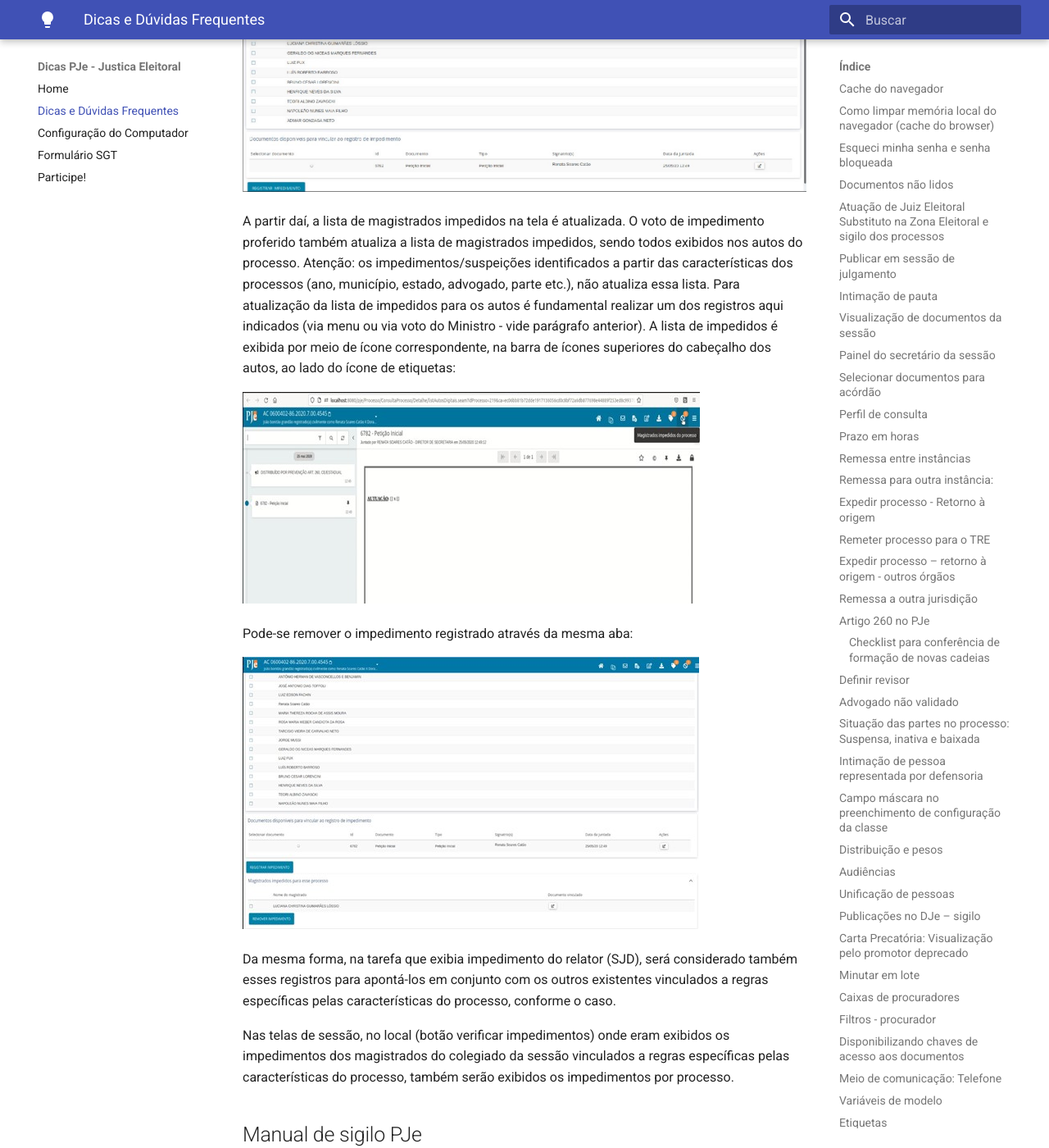
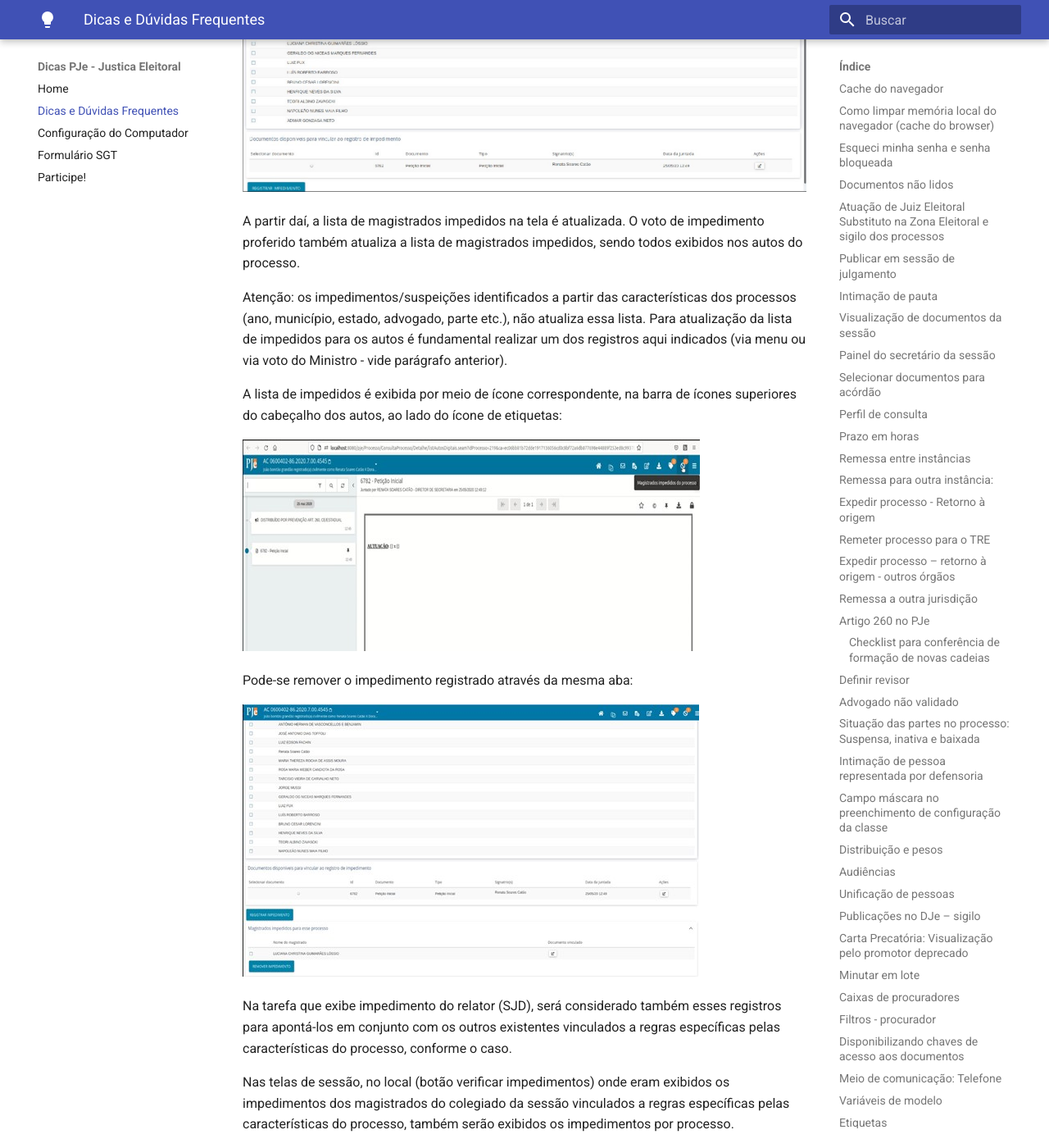
Before and after one commit to PJeJE/dicas_versao_1, an MkDocs documentation site: the page built from docs/dicas.md, in a window 1280 px wide and 1400 px high, scrolled down 51794 px. Shown: the whole window at 82% size. Built offline with MkDocs 1.6.1 and Material for MkDocs 9.7.7, drawn with Linux system fonts in a browser that asks for light colours; nearby versions of some CDN libraries; some of the changed text lies outside the part shown.

Commit message:
Alterações de formatação em impedimentos

```diff
--- a/docs/dicas.md
+++ b/docs/dicas.md
@@ -1207,7 +1207,7 @@ O registro é feito por meio da aba Impedimento/Suspeição localizada no menu d
 
 
 
-O usuário pode selecionar o magistrado e vincular a um documento assinado do processo, para registrar o impedimento. Nesse momento, o sistema pede confirmação do registro do impedimento e do documento selecionado:
+para registrar o impedimento O usuário pode selecionar o magistrado e vincular a um documento assinado do processo. Nesse momento, o sistema pede confirmação do registro do impedimento e do documento selecionado:
 
 
 
@@ -1216,7 +1216,9 @@ O usuário pode selecionar o magistrado e vincular a um documento assinado do pr
 
 
 A partir daí, a lista de magistrados impedidos na tela é atualizada. O voto de impedimento proferido também atualiza a lista de magistrados impedidos, sendo todos exibidos nos autos do processo.
+
 Atenção: os impedimentos/suspeições identificados a partir das características dos processos (ano, município, estado, advogado, parte etc.), não atualiza essa lista. Para atualização da lista de impedidos para os autos é fundamental realizar um dos registros aqui indicados (via menu ou via voto do Ministro - vide parágrafo anterior).
+
 A lista de impedidos é exibida por meio de ícone correspondente, na barra de ícones superiores do cabeçalho dos autos, ao lado do ícone de etiquetas:
 
 
@@ -1233,7 +1235,7 @@ Pode-se remover o impedimento registrado através da mesma aba:
 
 
 
-Da mesma forma, na tarefa que exibia impedimento do relator (SJD), será considerado também esses registros para apontá-los em conjunto com os outros existentes vinculados a regras específicas pelas características do processo, conforme o caso.
+Na tarefa que exibe impedimento do relator (SJD), será considerado também esses registros para apontá-los em conjunto com os outros existentes vinculados a regras específicas pelas características do processo, conforme o caso.
 
 Nas telas de sessão, no local (botão verificar impedimentos) onde eram exibidos os impedimentos dos magistrados do colegiado da sessão vinculados a regras específicas pelas características do processo, também serão exibidos os impedimentos por processo.
 
```
